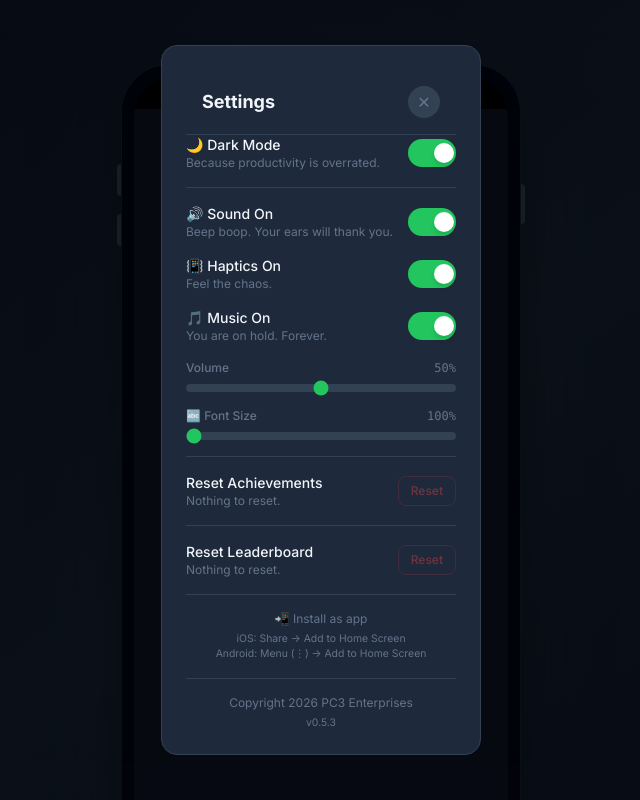
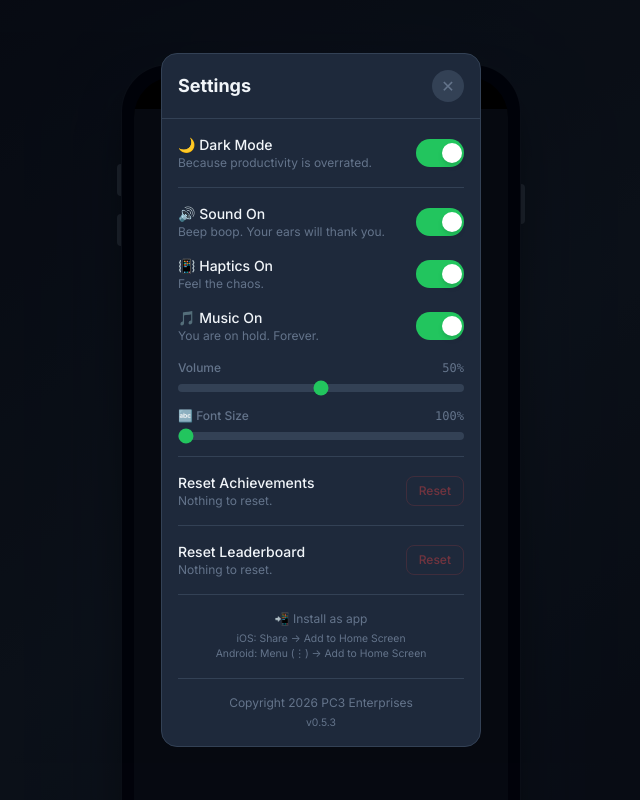
Before and after one commit to rurouni88/pc3-PTSD, a React (Vite) app: page / in a window 1280 px wide. Both pictures are taken after a click on the button "⚙️ Settings". Shown: the top 800 px of the page, without its empty margins (319-959 px from the left). Built offline with nearby package versions, Linux system fonts and the light colour scheme.

Commit message:
fix: Settings modal header padding consistent with other modals
Removed className='p-6' from the Modal card (was padding the entire card
including the header). Content area now has p-4 like the other modals.

```diff
--- a/src/components/SettingsModal.tsx
+++ b/src/components/SettingsModal.tsx
@@ -79,8 +79,8 @@
   };
 
   return (
-    <Modal onClose={onClose} title="Settings" maxHeight="100dvh" className="p-6">
-        <div className="flex flex-col gap-4">
+    <Modal onClose={onClose} title="Settings" maxHeight="100dvh">
+        <div className="flex flex-col gap-4 p-4">
           {/* Theme toggle */}
           <div className="flex items-center justify-between gap-3">
             <div className="flex-1 min-w-0">
```
